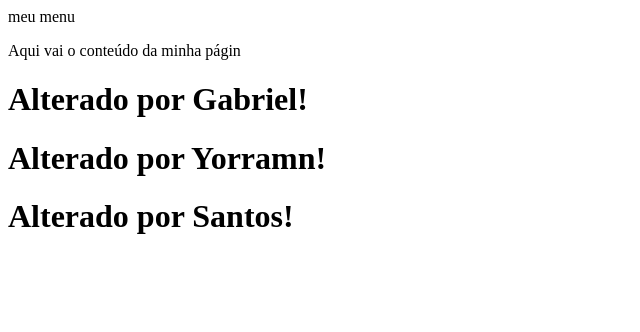
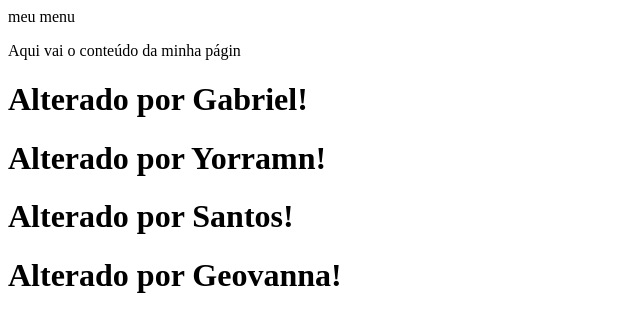
Before and after one commit to arielsdias/AulaSite2, a plain HTML site: page index.html in a window 1280 px wide. Shown: the whole page, without its empty margins (0-640 px from the left). Drawn offline with Linux system fonts and the light colour scheme.

Commit message:
Update index.html

```diff
--- a/index.html
+++ b/index.html
@@ -10,6 +10,7 @@
 		<h1>Alterado por Gabriel!</h1>
 		<h1>Alterado por Yorramn!</h1>
 		<h1>Alterado por Santos!</h1>
+		<h1>Alterado por Geovanna!</h1>
 		<aside> </aside>
 		<footer> </footer>
 	</body>
```
